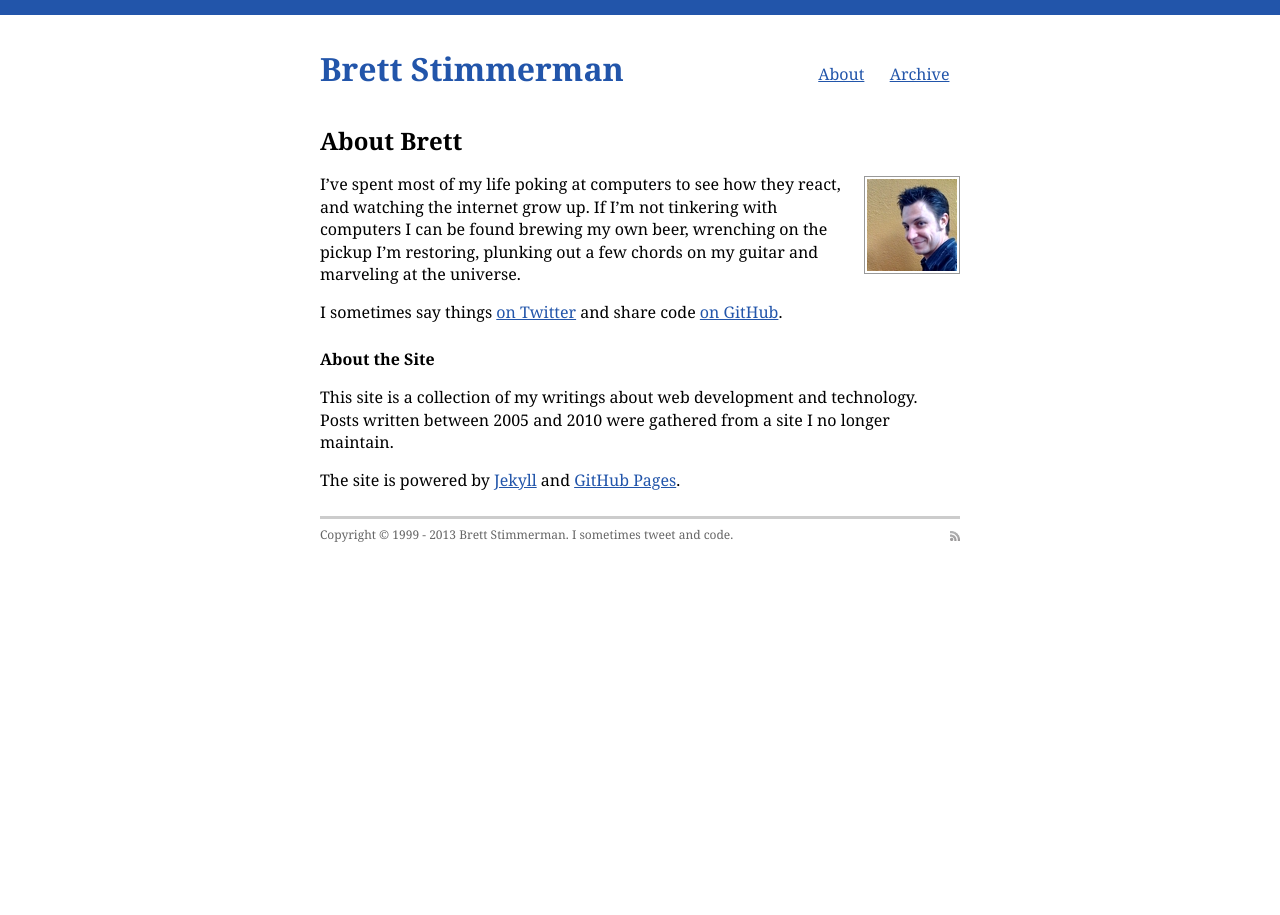
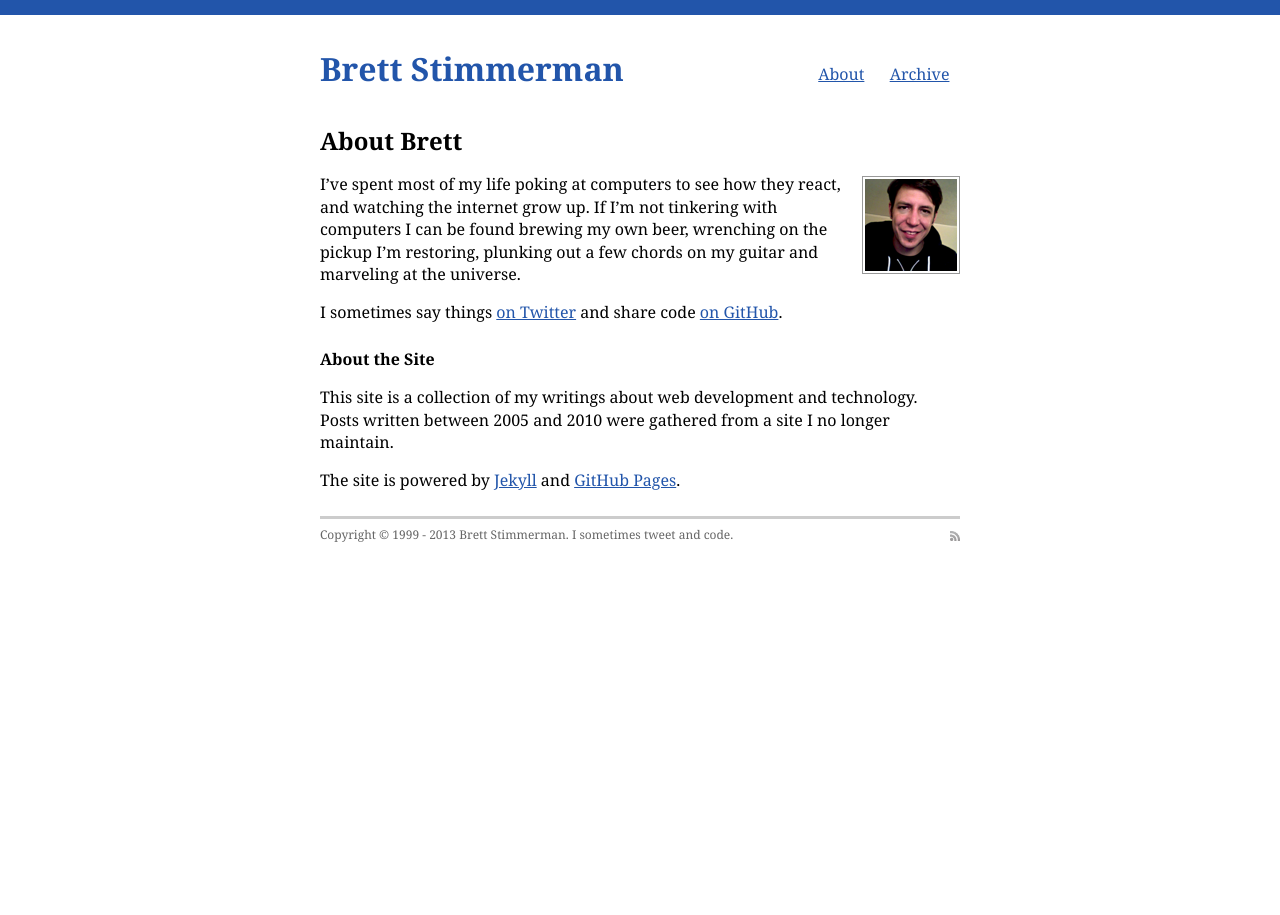
Before and after one commit to brettstimmerman/brettstimmerman.github.com, a Jekyll site: the page built from about.md, in a window 1280 px wide. Built offline with Jekyll 4.4.1, drawn with Linux system fonts in a browser that asks for light colours; Markdown is read by kramdown in place of the engine named in the settings.

Commit message:
Updated photo

```diff
--- a/about.md
+++ b/about.md
@@ -3,7 +3,7 @@ title: About Brett
 layout: post
 ---
 
-<img src="/images/me.jpg" alt="Brett Stimmerman"/>
+<img src="/images/me.png" alt="Photo of Brett Stimmerman"/>
 
 I've spent most of my life poking at computers to see how they react, and
 watching the internet grow up. If I'm not tinkering with computers I can be
```
Also changed, not shown: images/me.jpg (deleted), images/me.png (added).
